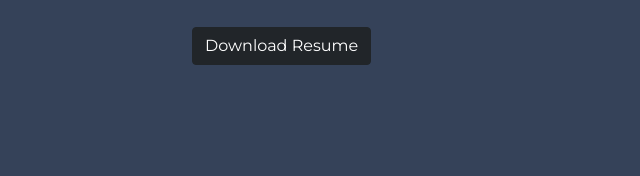
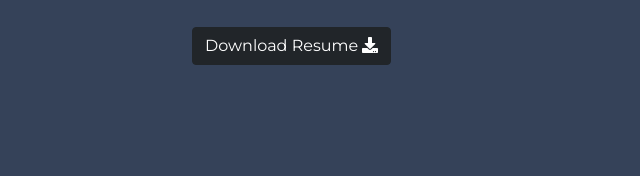
Before and after one commit to VincentLayson/PersonalWebsite, a plain HTML site: page index.html in a window 1280 px wide. Shown: the part 387-563 px from the top of the page, 0-640 px from the left. Drawn offline with nearby package versions, Linux system fonts and the light colour scheme.

Commit message:
Update index.html

```diff
--- a/index.html
+++ b/index.html
@@ -68,7 +68,7 @@
 
         <div class="col-lg-6">
           <h1 class="big-heading">Hi, Welcome to my personal website.</h1>
-          <a href="images/cv.pdf"><button type="button" class="btn btn-dark btn-md download-button">Download Resume</button></a>
+          <a href="images/cv.pdf"><button type="button" class="btn btn-dark btn-md download-button">Download Resume <i class="fas fa-download"></i></button></a>
 
         </div>
 
```
